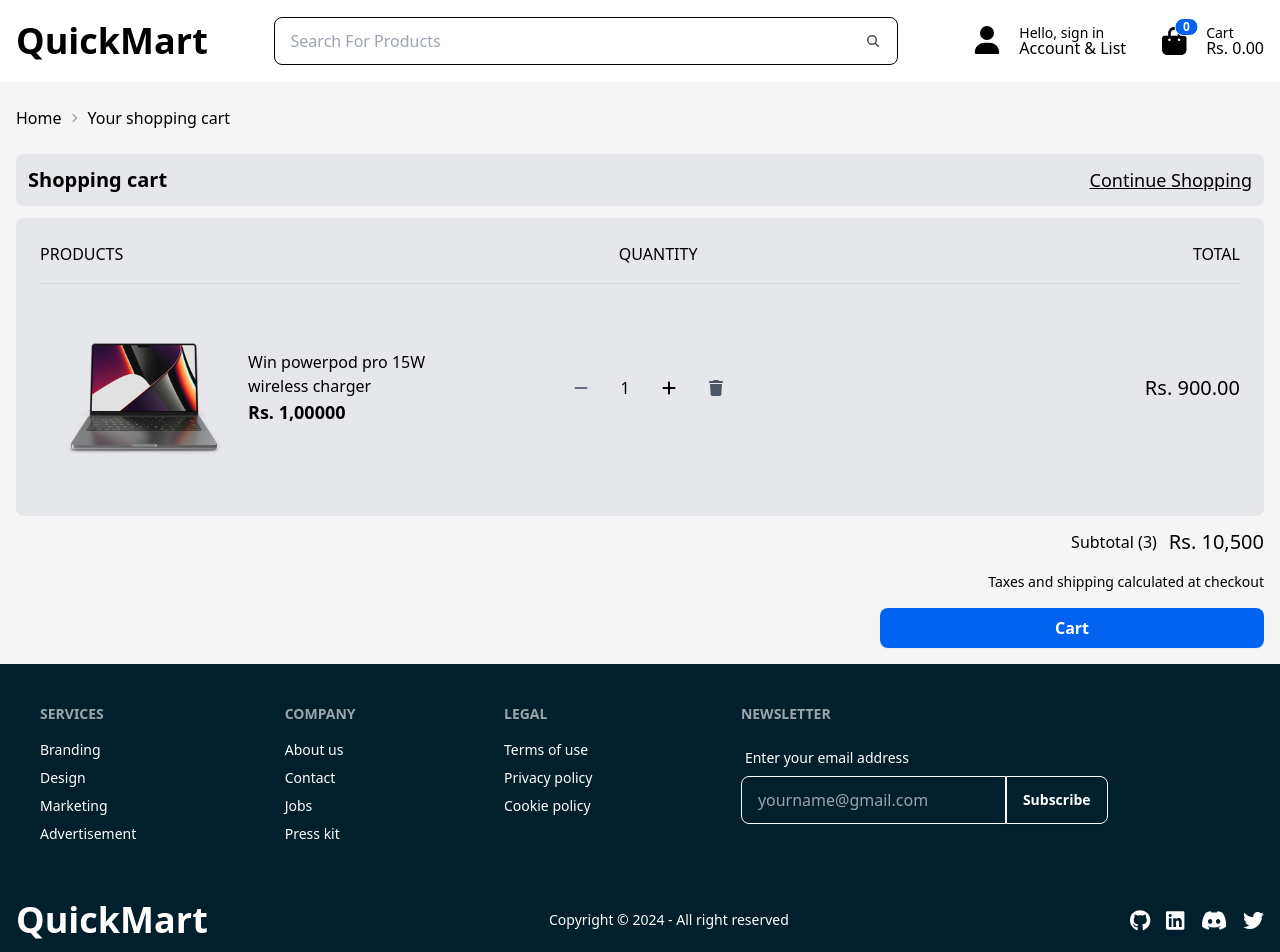
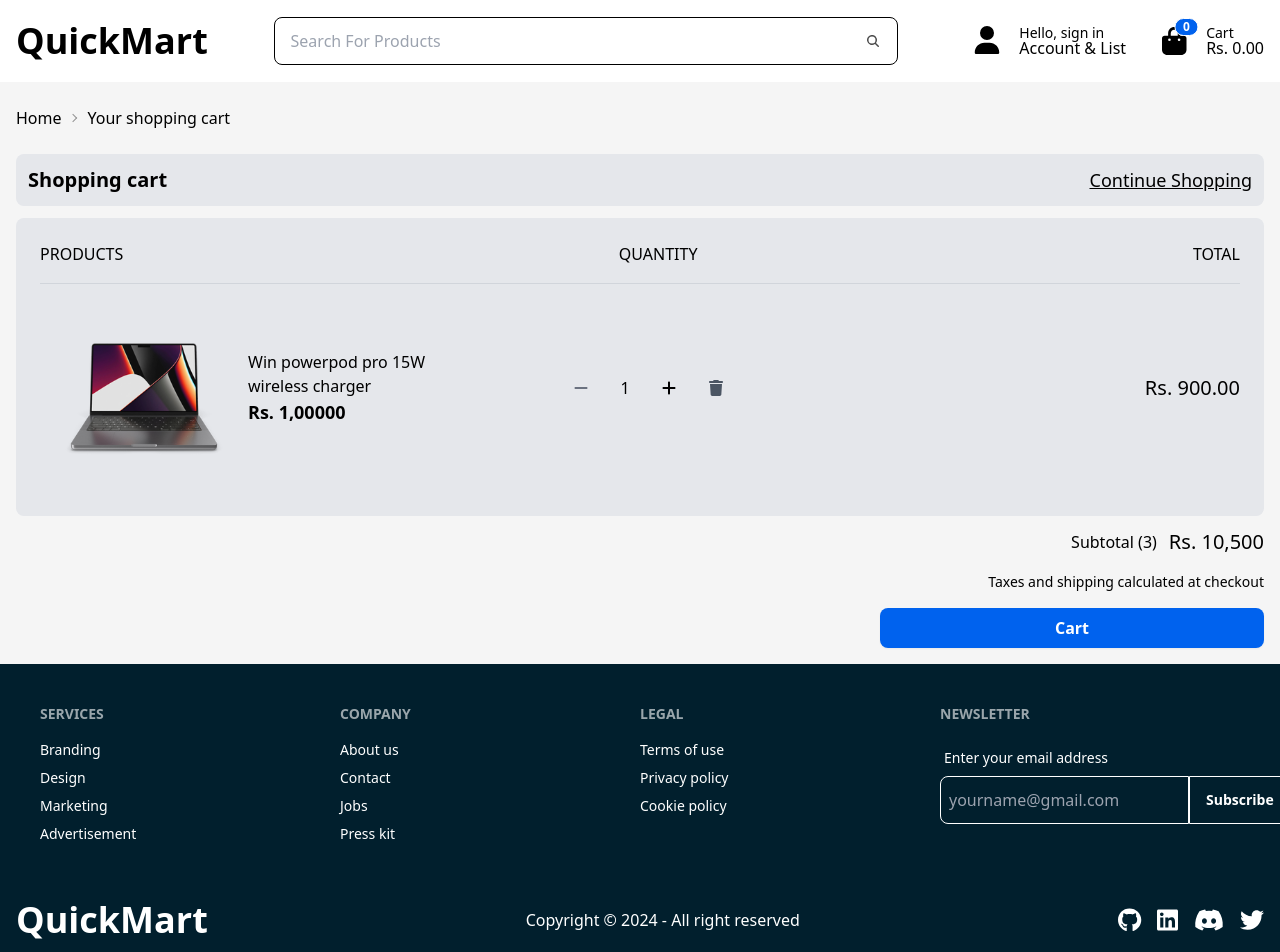
Before and after one commit to milan-sh/quick-mart, a React (Vite) app: page /cart in a window 1280 px wide. Shown: the top 952 px of the page. Built offline with nearby package versions, Linux system fonts and the light colour scheme.

Commit message:
fixing footer input border

```diff
--- a/src/components/Footer/Footer.jsx
+++ b/src/components/Footer/Footer.jsx
@@ -11,7 +11,7 @@ import {
 const Footer = () => {
   return (
     <footer>
-      <div className="footer bg-secondaryBgColor text-white  p-10">
+      <div className="footer grid grid-cols-2 md:grid-cols-4 gap-x-0 bg-secondaryBgColor text-white  p-10">
         <nav>
           <h6 className="footer-title">Services</h6>
           <a className="link link-hover">Branding</a>
@@ -42,7 +42,7 @@ const Footer = () => {
               <input
                 type="email"
                 placeholder="yourname@gmail.com"
-                className="input input-bordered  join-item"
+                className="input md:input-bordered border border-white join-item px-2 "
                 required
               />
               <button className="btn btn-primary join-item">Subscribe</button>
@@ -50,12 +50,12 @@ const Footer = () => {
           </fieldset>
         </form>
       </div>
-      <div className="footer bg-secondaryBgColor text-white justify-between items-center p-4">
+      <div className=" bg-secondaryBgColor text-white justify-center gap-y-4 flex md:flex-row flex-col text-center md:justify-between items-center p-4">
         <aside className="grid-flow-col items-center">
           <Logo />
         </aside>
         <p>Copyright © {new Date().getFullYear()} - All right reserved</p>
-        <nav className="grid-flow-col gap-4 md:place-self-center md:justify-self-end">
+        <div className="grid grid-flow-col gap-4 md:place-self-center md:justify-self-end">
           <a href="https://github.com/milan-sh" target="_blank">
             <FontAwesomeIcon size="xl" icon={faGithub} />
           </a>
@@ -71,7 +71,7 @@ const Footer = () => {
           <a href="https://x.com/dev_81milan" target="_blank">
           <FontAwesomeIcon size="xl" icon={faTwitter} />
           </a>
-        </nav>
+        </div>
       </div>
     </footer>
   );
```
